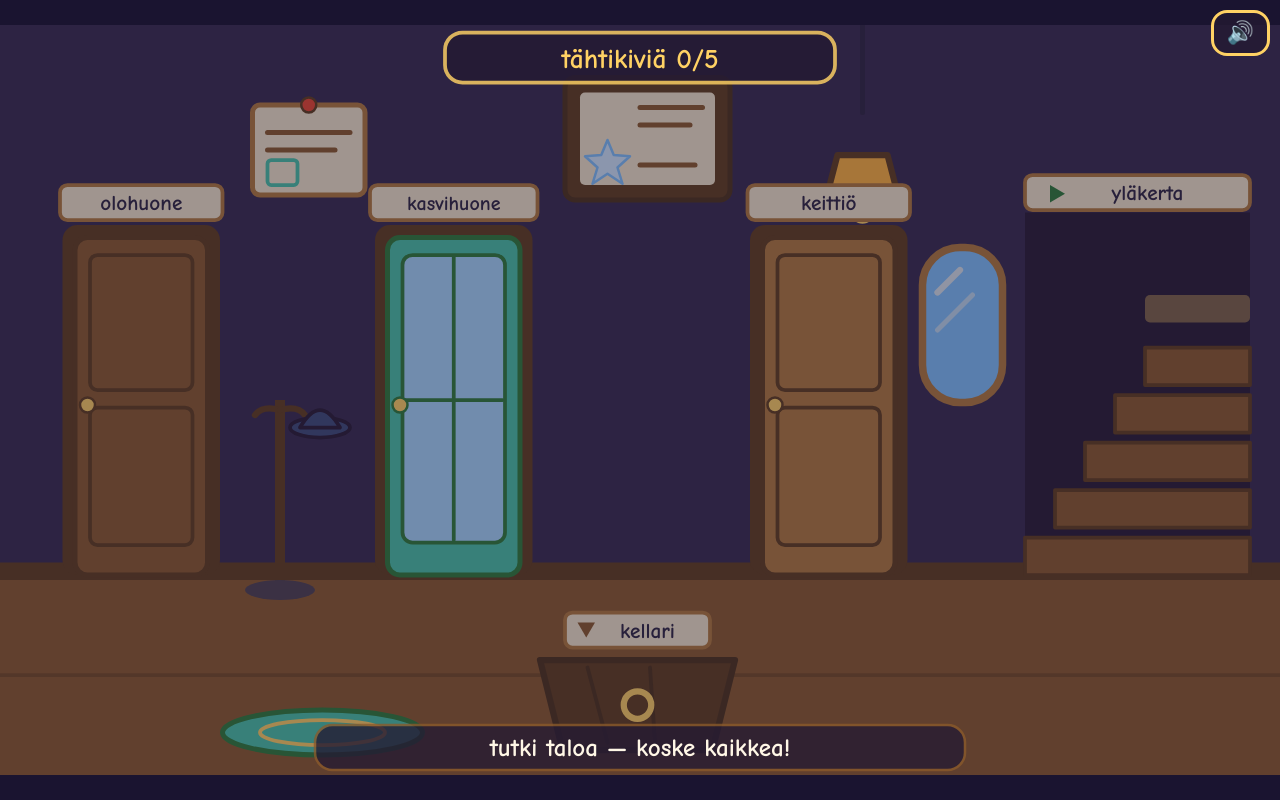
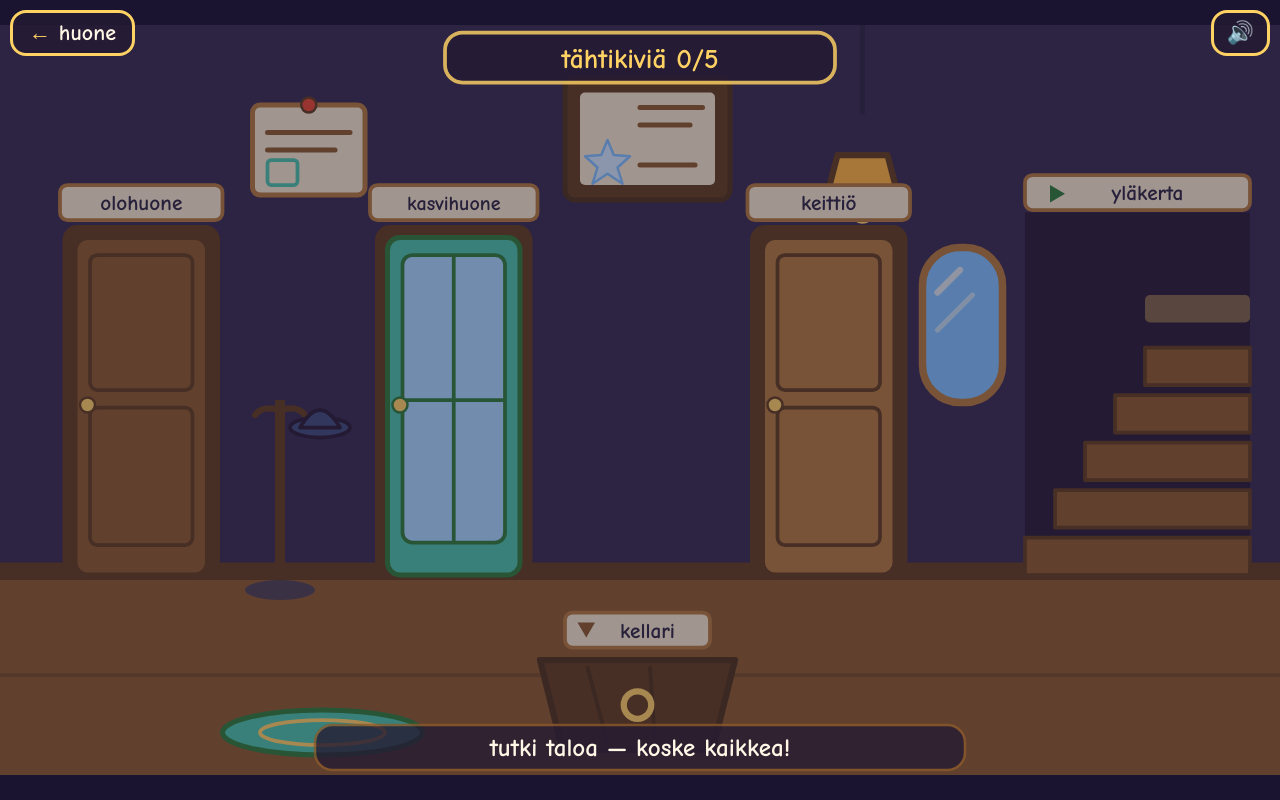
Before and after one commit to gofjhmakit/seikkailuhuone, a plain HTML site: page games/salahuone.html in a window 1280 px wide. Drawn offline with Linux system fonts and the light colour scheme.

Commit message:
Salahuone: add the back-to-hub button
Salahuone called addMuteButton but not addBackButton, so there was no clear way
back to the Adventure Room — every other game has one. Added it; the fixed
top-left "← huone" button clears the centered star HUD and the top-right mute,
and stays visible across all rooms.

Co-Authored-By: Claude Opus 4.8 <noreply@anthropic.com>

```diff
--- a/games/salahuone.html
+++ b/games/salahuone.html
@@ -1584,7 +1584,7 @@
     AU.setSounds(["tap", "creak", "chime", "rustle", "meow", "cuckoo", "ribbit", "snore", "hoot",
       "horse", "musicbox", "fire", "unlock", "boil", "whistle", "drip", "clatter", "gear", "beep",
       "roar", "rattle", "chomp", "whir", "whoosh", "success"]);
-    C.addMuteButton();
+    C.addBackButton(); C.addMuteButton();
     hudStars = C.$("hudStars"); hudHint = C.$("hudHint");
     var i; for (i = 0; i < S.rooms.length; i++) { wireRoom(S.rooms[i]); }
     /* specials */
```
Also changed, not shown: games/salahuone.template.html (+1 -1 lines).
